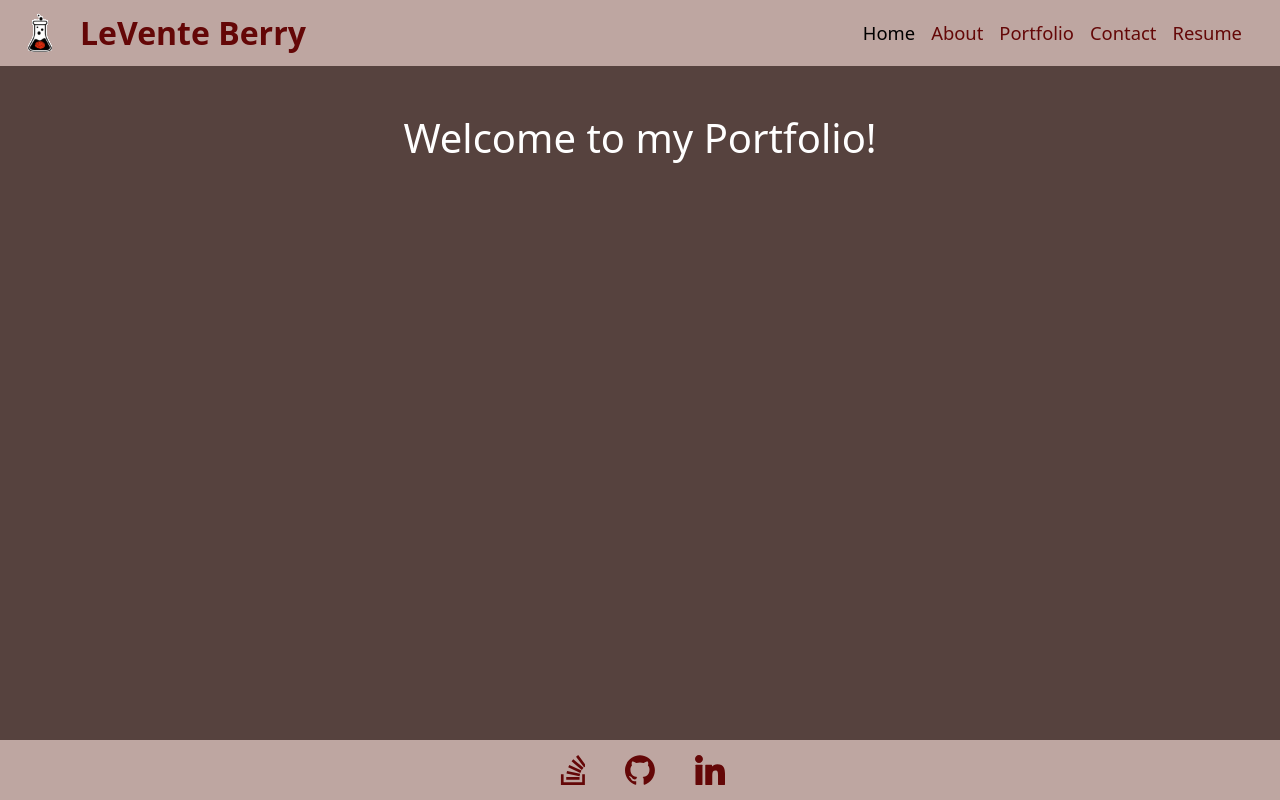
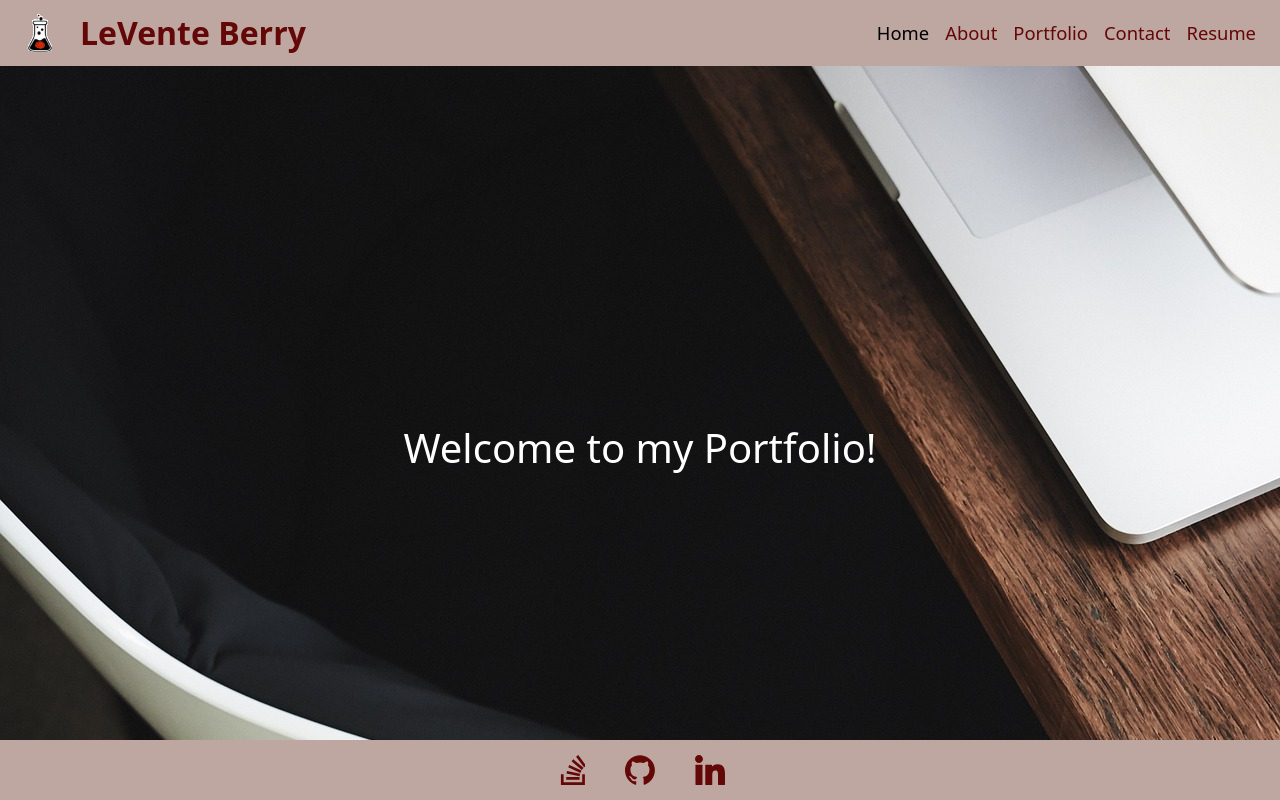
Before and after one commit to leventeberry/my-react-portfolio, a React (Vite) app: page /Home in a window 1280 px wide. Built offline with nearby package versions, Linux system fonts and the light colour scheme.

Commit message:
home page additions

```diff
--- a/src/components/Navigation.jsx
+++ b/src/components/Navigation.jsx
@@ -5,7 +5,7 @@ export default function NavTabs() {
 
     return (
       <div className="collapse navbar-collapse justify-content-end" id="navbarNavAltMarkup">
-        <div className='navbar-nav'>
+        <div className='navbar-nav text-center me-3'>
           <Link
             to="/Home"
             className={currentPage === '/Home' ? 'nav-link active' : 'nav-link'}
--- a/src/index.css
+++ b/src/index.css
@@ -10,6 +10,8 @@
   --main-third: #bea6a1;
   --text-contrast: #fff;
   --main-white: #fff;
+  --faded-bg: rgba(100, 7, 7, 0.479);
+  --overlay: rgba(0, 0, 0, 0.8);
 }
 
 /* General Layout Settings */
@@ -22,6 +24,29 @@ main {
   background-color: var(--main-secondary);
   color: var(--text-contrast);
   width: 100%;
+}
+
+.center-container {
+  height: 200px;
+  position: relative;
+}
+
+.center {
+  margin: 0;
+  position: absolute;
+  top: 50%;
+  left: 50%;
+  -ms-transform: translate(-50%, -50%);
+  transform: translate(-50%, -50%);
+}
+
+/* Home Page Settings */
+
+#welcome-container {
+  background-color: var(--faded-bg);
+  background-image: url('/laptop.jpg');
+  height: 100%;
+  z-index: 0;
 }
 
 /* Header (Nav) Settings */
@@ -50,7 +75,8 @@ main {
 }
 
 nav {
-  background-color: var(--main-third)
+  background-color: var(--main-third);
+  z-index: 1;
 }
 
 a.nav-link {
@@ -64,14 +90,11 @@ a.nav-link.active {
   font-weight: 500;
 }
 
-#navbarNavAltMarkup{
-  margin-right: 30px;
-}
-
 /* Footer Settings */
 
 footer {
   background-color: var(--main-third);
+  z-index: 1;
 }
 
 .svg-logo {
@@ -114,7 +137,7 @@ footer {
   width: 100%;
   opacity: 0;
   transition: 0.5s ease;
-  background-color: rgba(0, 0, 0, 0.8);
+  background-color: var(--overlay);
   color: white;
   display: flex;
   justify-content: center;
@@ -144,7 +167,7 @@ footer {
   border-radius: 10px;
   border: 3px solid var(--main-third);
   padding: 50px;
-  background-color: rgba(100,7,7,0.24);
+  background-color: var(--faded-bg);
 }
 
 div input, div textarea {
--- a/src/pages/About.jsx
+++ b/src/pages/About.jsx
@@ -1,7 +1,7 @@
 export default function About() {
     return (
       <div className="mt-5 container">
-        <h3 className="text-center page-title">About Page</h3>
+        <h3 className="text-center page-title">About Me</h3>
         <div className="p-4 mt-5 d-flex flex-column align-items-center">
           <img src="/HeadShot-250.jpg" alt="Avatar" className="avatar rounded-circle" />
           <div className="mt-5">
--- a/src/pages/Contact.jsx
+++ b/src/pages/Contact.jsx
@@ -40,7 +40,7 @@ export default function Contact() {
 
   return (
     <div className="mt-5 container">
-      <h3 className="text-center page-title">Contact Page</h3>
+      <h3 className="text-center page-title">Contact Me</h3>
       <form className="d-flex flex-column mt-5 mb-5" action="#" id="contact-form">
         <div className="d-flex flex-wrap row">
           <div className="d-flex flex-column p-2 col-6">
--- a/src/pages/Home.jsx
+++ b/src/pages/Home.jsx
@@ -2,8 +2,8 @@ export default function Home() {
 
     return (
         <>
-            <div className="d-flex flex-column container-fluid text-center">
-                <h1 className="mt-5">Welcome to my Portfolio!</h1>
+            <div className="d-flex flex-column container-fluid text-center center" id="welcome-container">
+                <h1 className="mt-5 center">Welcome to my Portfolio!</h1>
             </div>
         </>
     );
```
Also changed, not shown: public/laptop.jpg (added).
